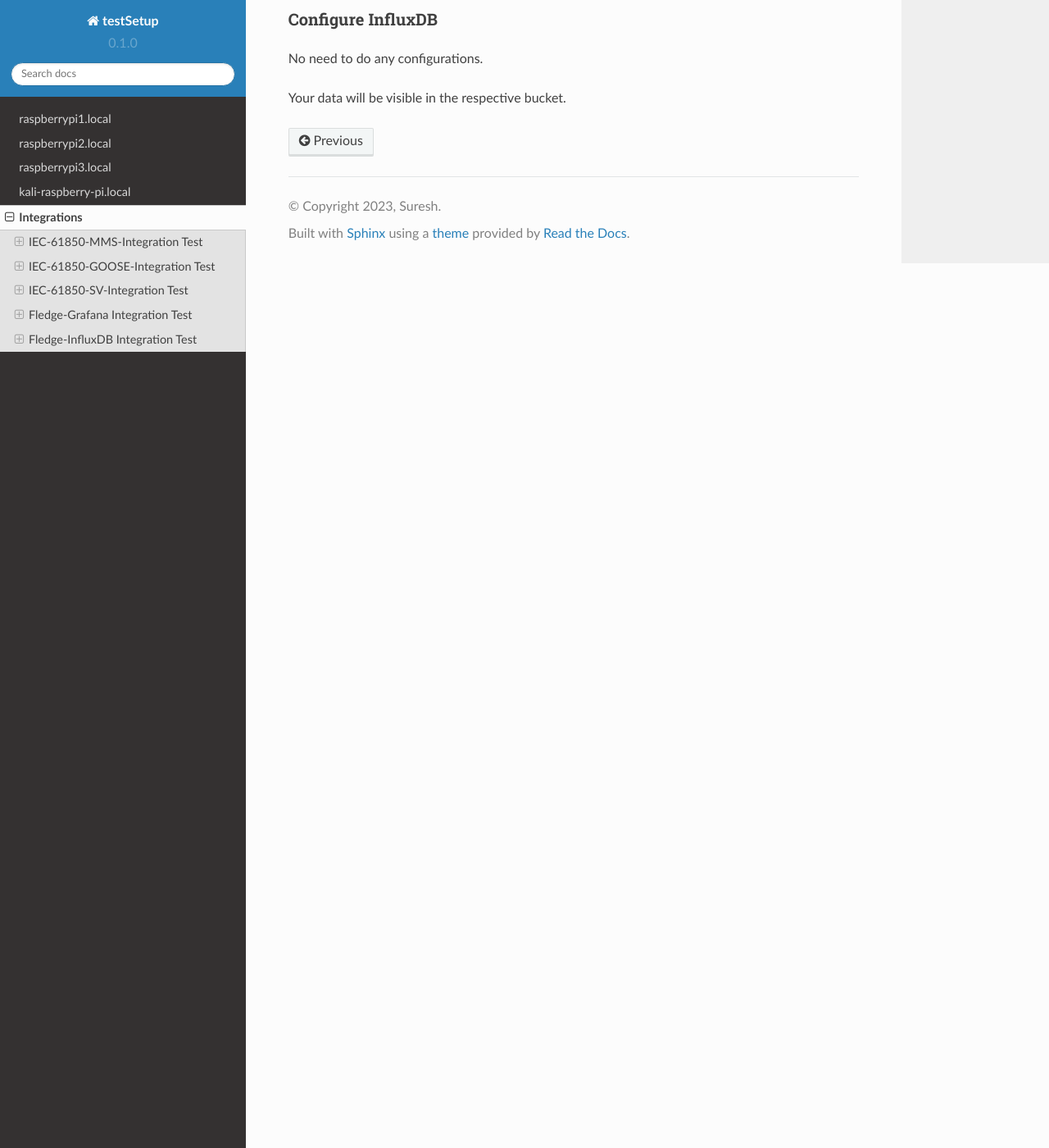
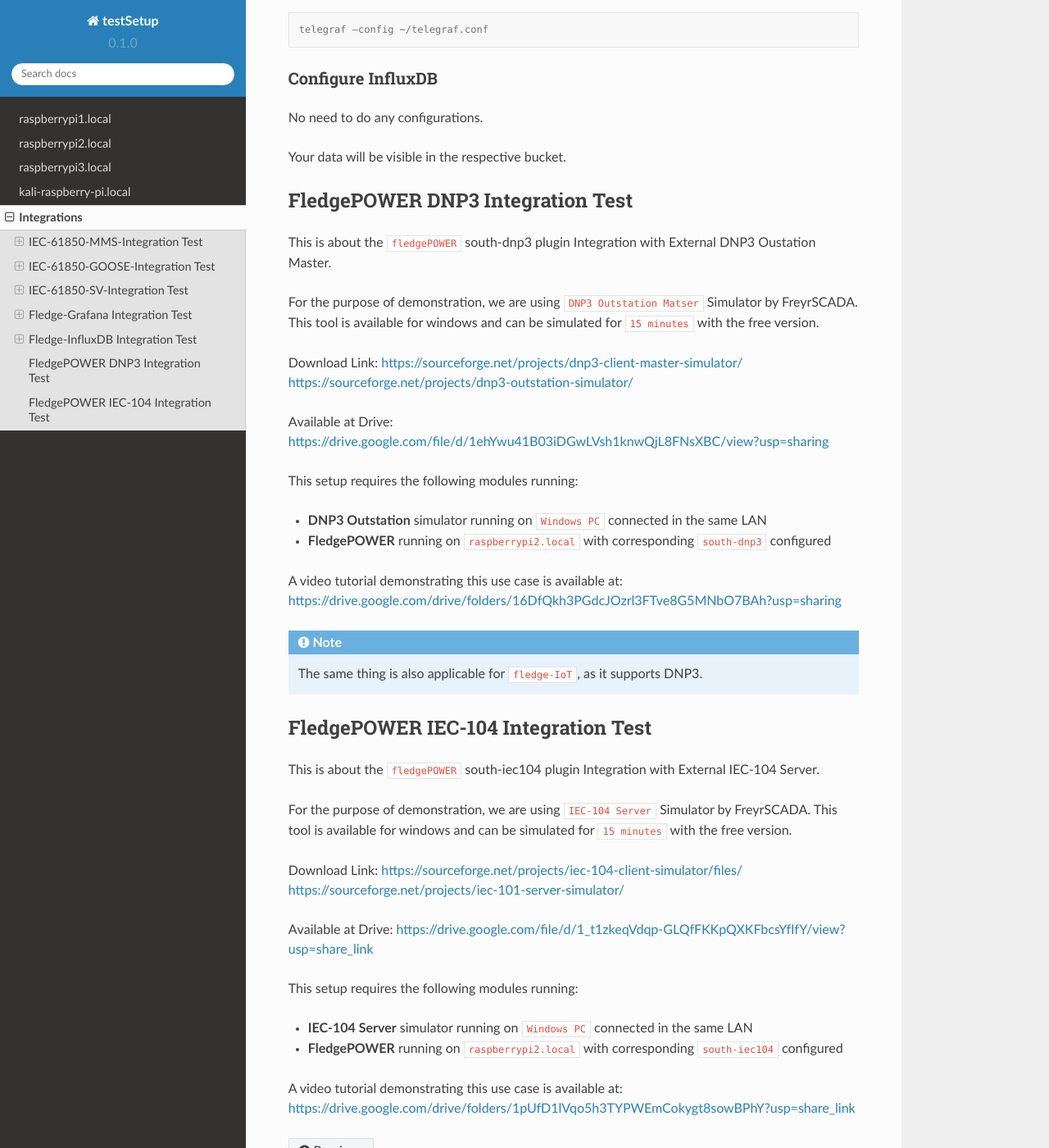
Before and after one commit to suresh-iitr/setup, a Sphinx documentation site: the page built from docs/source/integrations.rst, in a window 1280 px wide and 1400 px high, scrolled down 13983 px. Shown: the whole window at 82% size. Built offline with Sphinx 7.4.7 and the Read the Docs theme 2.0.0, drawn with Linux system fonts in a browser that asks for light colours; some of the changed text lies outside the part shown.

Commit message:
Update integrations.rst

```diff
--- a/docs/source/integrations.rst
+++ b/docs/source/integrations.rst
@@ -581,6 +581,8 @@
 
 - **InfluxDB** instance running on ``raspberrypi2.local``
 
+A video tutorial demonstrating this use case is available at: https://drive.google.com/file/d/1KVEbrKu5S029gzUCjD3NtiWh5fhombXz/view?usp=drive_link
+
 -------
 Modbus Simulator Setup
 -------
@@ -659,3 +661,55 @@
 No need to do any configurations.
 
 Your data will be visible in the respective bucket.
+
+
+======
+FledgePOWER DNP3 Integration Test
+======
+
+
+This is about the ``fledgePOWER`` south-dnp3 plugin Integration with External DNP3 Oustation Master.
+
+For the purpose of demonstration, we are using ``DNP3 Outstation Matser`` Simulator by FreyrSCADA. This tool is available for windows and can be simulated for ``15 minutes`` with the free version.
+
+Download Link: https://sourceforge.net/projects/dnp3-client-master-simulator/ https://sourceforge.net/projects/dnp3-outstation-simulator/
+
+Available at Drive: https://drive.google.com/file/d/1ehYwu41B03iDGwLVsh1knwQjL8FNsXBC/view?usp=sharing
+
+This setup requires the following modules running:
+
+- **DNP3 Outstation** simulator running on ``Windows PC`` connected in the same LAN
+
+- **FledgePOWER** running on ``raspberrypi2.local`` with corresponding ``south-dnp3`` configured
+
+
+A video tutorial demonstrating this use case is available at: https://drive.google.com/drive/folders/16DfQkh3PGdcJOzrl3FTve8G5MNbO7BAh?usp=sharing
+
+
+.. note::
+
+  The same thing is also applicable for ``fledge-IoT``, as it supports DNP3.
+
+
+======
+FledgePOWER IEC-104 Integration Test
+======
+
+
+This is about the ``fledgePOWER`` south-iec104 plugin Integration with External IEC-104 Server.
+
+For the purpose of demonstration, we are using ``IEC-104 Server`` Simulator by FreyrSCADA. This tool is available for windows and can be simulated for ``15 minutes`` with the free version.
+
+Download Link:  https://sourceforge.net/projects/iec-104-client-simulator/files/ https://sourceforge.net/projects/iec-101-server-simulator/
+
+Available at Drive: https://drive.google.com/file/d/1_t1zkeqVdqp-GLQfFKKpQXKFbcsYfIfY/view?usp=share_link
+
+
+This setup requires the following modules running:
+
+- **IEC-104 Server** simulator running on ``Windows PC`` connected in the same LAN
+
+- **FledgePOWER** running on ``raspberrypi2.local`` with corresponding ``south-iec104`` configured
+
+
+A video tutorial demonstrating this use case is available at: https://drive.google.com/drive/folders/1pUfD1lVqo5h3TYPWEmCokygt8sowBPhY?usp=share_link
```
